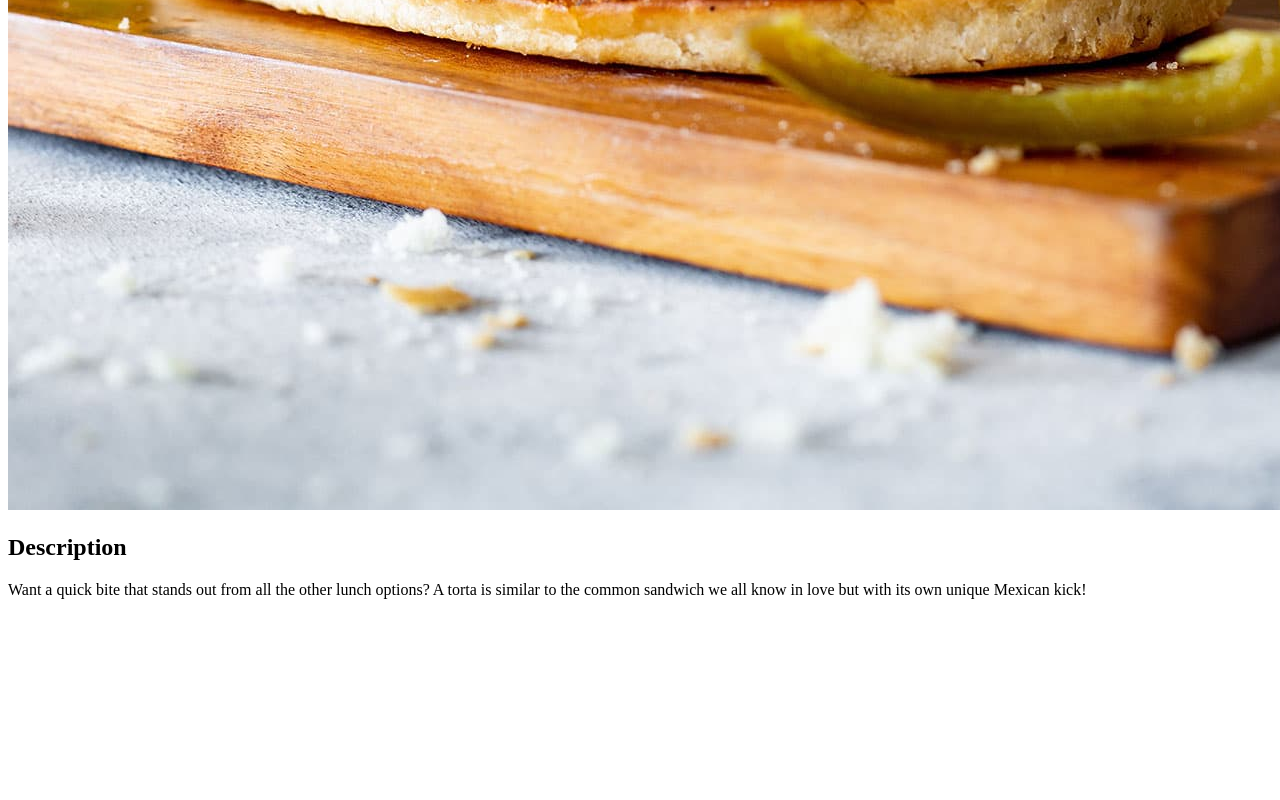
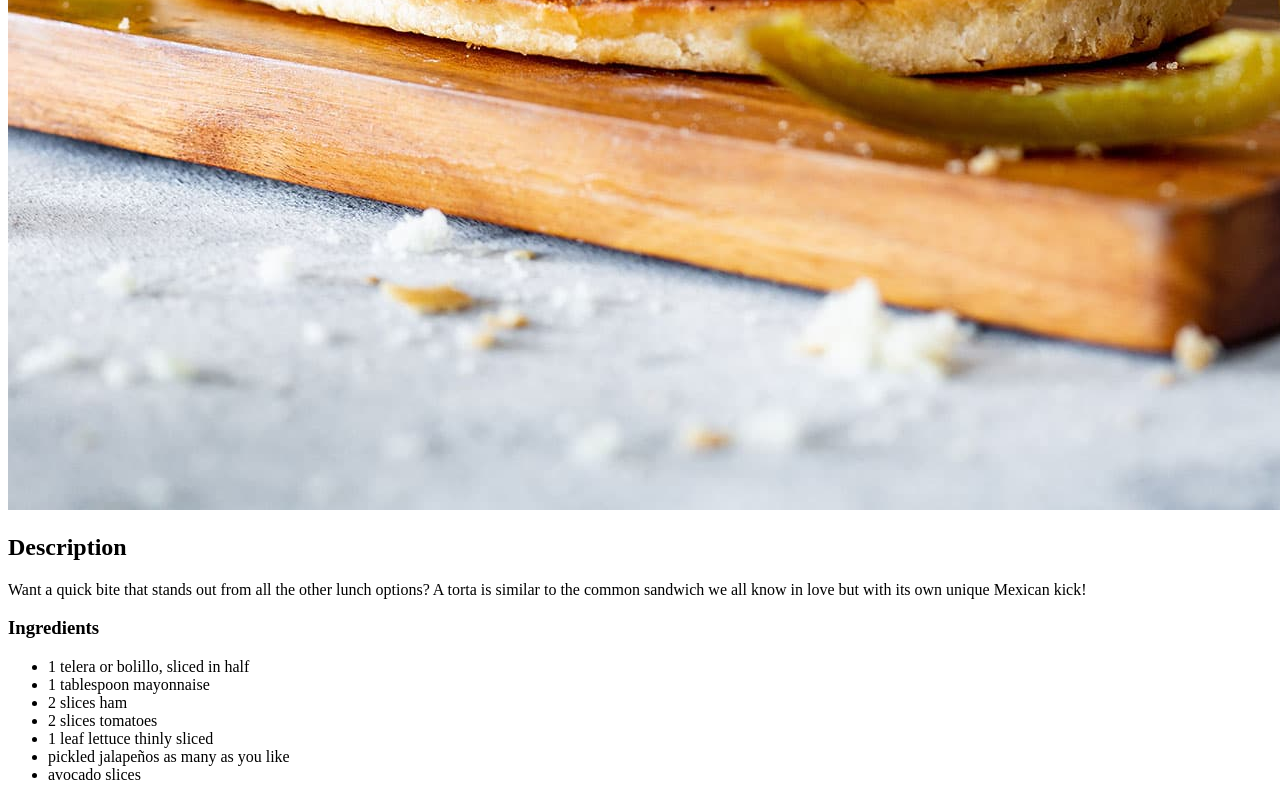
Before and after one commit to ArrriRafita/odin-recipes, a plain HTML site: page recipes/tortas.html in a window 1280 px wide. Shown: the part 970-1770 px from the top of the page. Before the commit the page ends 1577 px from the top, so only its background shows below. Drawn offline with Linux system fonts and the light colour scheme.

Commit message:
add ingredients to marg and torta

```diff
--- a/recipes/tortas.html
+++ b/recipes/tortas.html
@@ -13,5 +13,16 @@
         <h2>Description</h2>
         <p1>Want a quick bite that stands out from all the other lunch options? A torta is similar to the common sandwich we all know in love but with its own unique Mexican kick!</p1>
 
+        <h3>Ingredients</h3>
+        <ul>
+            <li>1 telera or bolillo, sliced in half</li>
+            <li>1 tablespoon mayonnaise</li>
+            <li>2 slices ham</li>
+            <li>2 slices tomatoes</li>
+            <li>1 leaf lettuce thinly sliced</li>
+            <li>pickled jalapeños as many as you like</li>
+            <li>avocado slices</li>
+        </ul>
+
     </body>
 </html>
```
